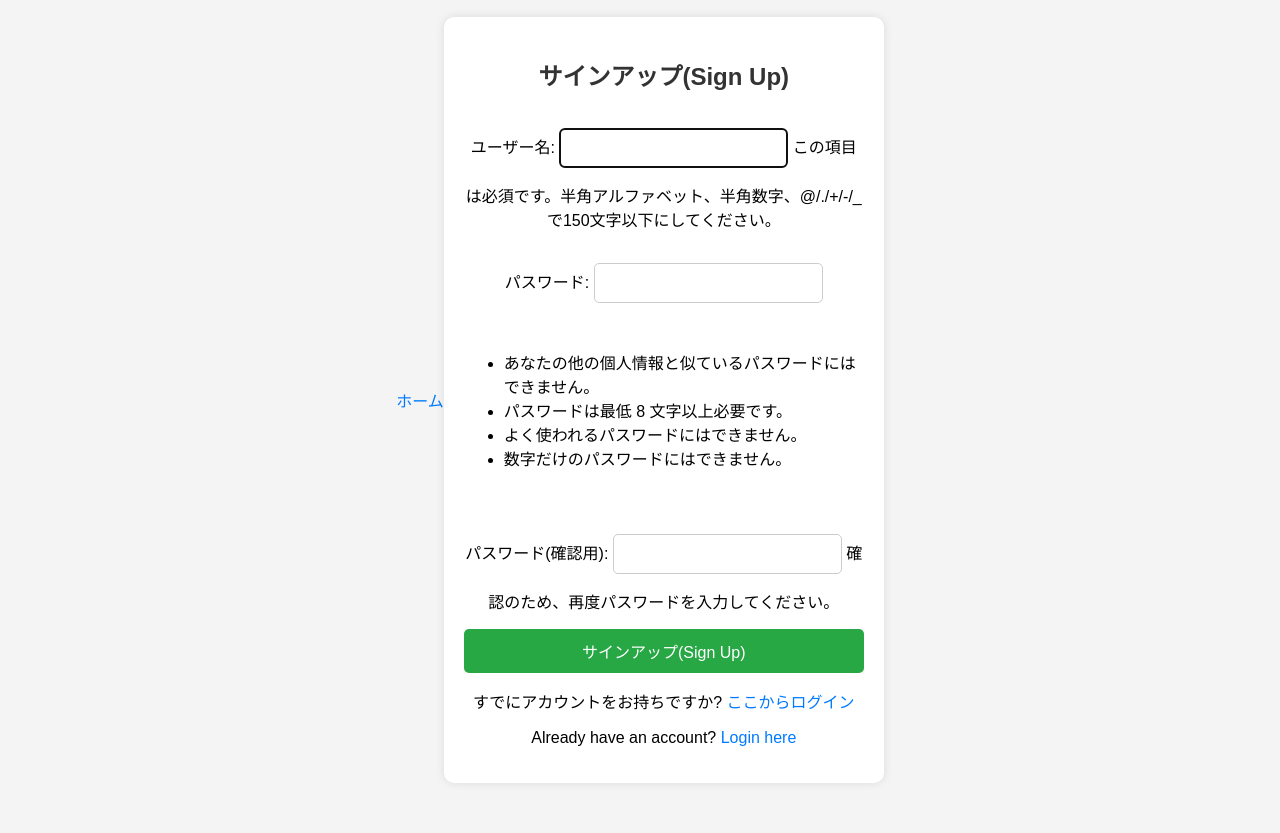
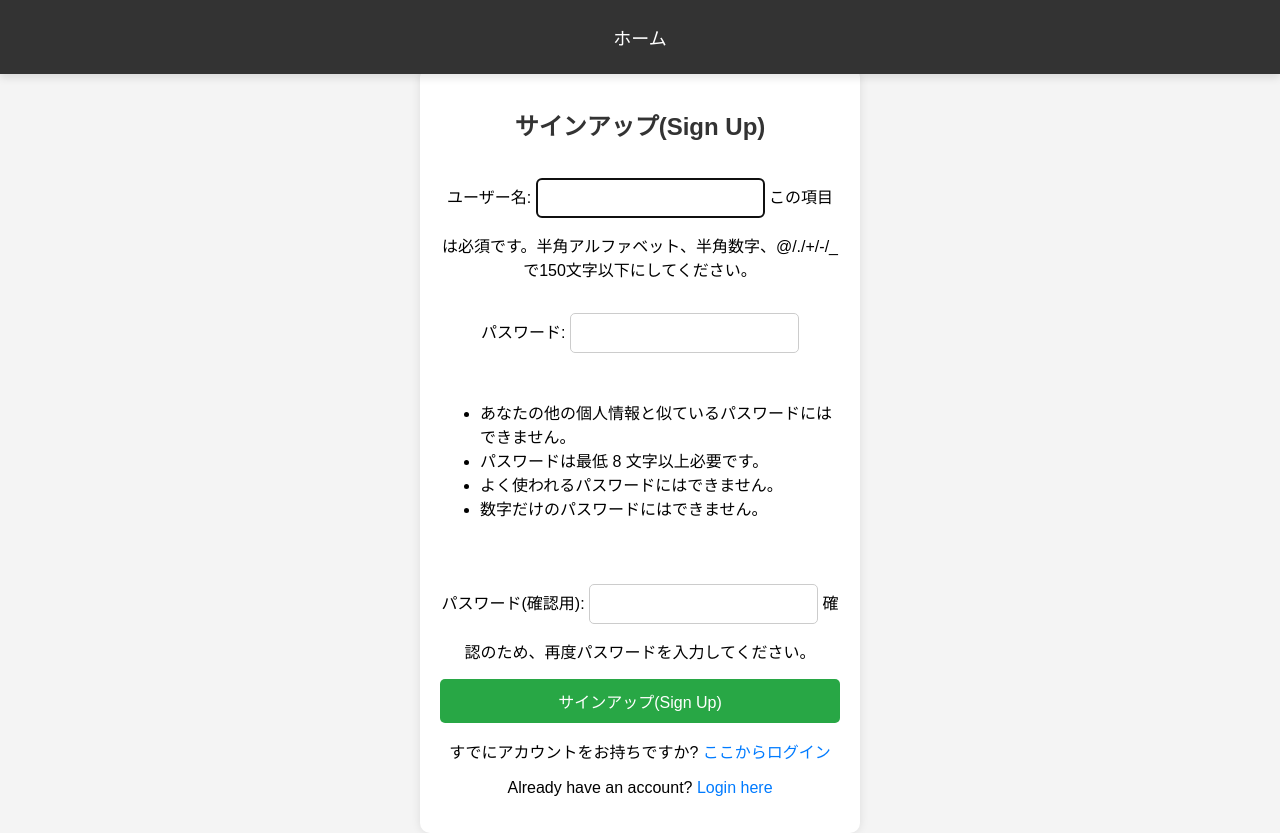
Before and after one commit to BishwasKoirala/tg-hackathon, a Django app: page /accounts/signup/ in a window 1280 px wide. Before the commit the page ends 746 px from the top, so only its background shows below. Run offline with Django 5.2, Linux system fonts and the light colour scheme.

Commit message:
checkpint : debug

```diff
--- a/Area_matching/templates/registration/signup.html
+++ b/Area_matching/templates/registration/signup.html
@@ -14,6 +14,32 @@
             justify-content: center;
             align-items: center;
             height: 100vh;
+            flex-direction: column;
+        }
+        .nav-container {
+            width: 100%;
+            position: fixed;
+            top: 0;
+            background-color: white;
+            box-shadow: 0px 4px 8px rgba(0, 0, 0, 0.1);
+            z-index: 1000;
+        }
+        nav {
+            background-color: #333;
+            padding: 10px 0;
+            text-align: center;
+        }
+        nav a {
+            color: white;
+            padding: 14px 20px;
+            text-decoration: none;
+            font-size: 18px;
+            display: inline-block;
+        }
+        nav a:hover {
+            background-color: #4CAF50;
+            color: white;
+            border-radius: 5px;
         }
         .signup-container {
             background-color: #fff;
@@ -22,6 +48,7 @@
             box-shadow: 0 0 10px rgba(0, 0, 0, 0.1);
             width: 100%;
             max-width: 400px;
+            margin-top: 100px; /* Add margin to push the form down */
         }
         h2 {
             text-align: center;
@@ -69,9 +96,9 @@
 <body>
     <div class="nav-container">
         <nav>
-          <a href="{% url 'index' %}">ホーム</a>
+            <a href="{% url 'index' %}">ホーム</a>
         </nav>
-      </div>
+    </div>
     <div class="signup-container">
         <h2>サインアップ(Sign Up)</h2>
         <form method="post">
--- a/Area_matching/views.py
+++ b/Area_matching/views.py
@@ -136,6 +136,7 @@ def create_group(request):
             return redirect('create_group')
     else:
         Group_form = GroupForm()
+    # return render(request,'Area_matching/debug.html',{'Group_form':Group_form,'groups':groups,'matching_users':matching_users})
     return render(request,'Area_matching/debug.html',{'Group_form':Group_form,'groups':groups,'matching_users':matching_users})
 
 
--- a/config/urls.py
+++ b/config/urls.py
@@ -31,5 +31,5 @@ urlpatterns = [
     path('create-group/', create_group, name='create_group'),
     path('group/<int:id>/chat/', chatting, name='group_chat'),
     #path('group/<int:id>/chat/', chatting , name='group_chat'),
-    path('chat/<int:group>/chat/', chatting , name='group_chat'),
+    #path('chat/<int:group>/chat/', chatting , name='group_chat'),
 ]
```
Also changed, not shown: Area_matching/templates/Area_matching/user_reg.html (+29 -29 lines), Area_matching/templates/registration/login.html (+29 -3 lines).
